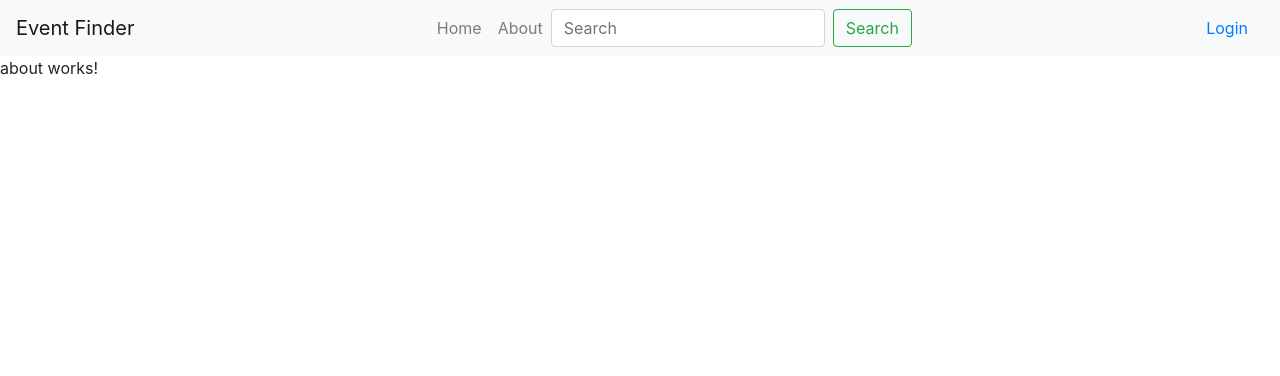
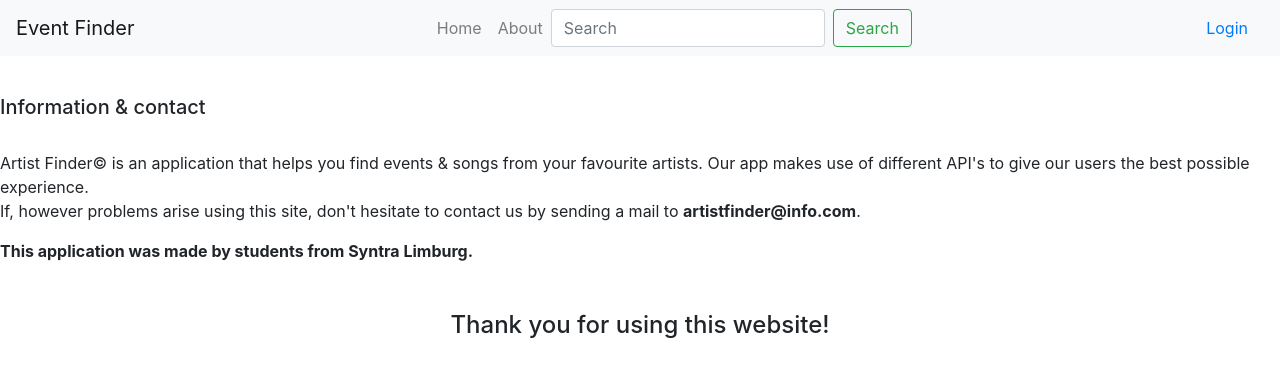
Before and after one commit to Michaelrolle/EventFinder, an Angular app: page /about in a window 1280 px wide. Shown: the top 376 px of the page. Built offline with nearby package versions, Linux system fonts and the light colour scheme.

Commit message:
About info toegevoegd.

```diff
--- a/package.json
+++ b/package.json
@@ -25,13 +25,13 @@
     "zone.js": "~0.9.1"
   },
   "devDependencies": {
-    "@angular-devkit/build-angular": "~0.803.23",
+    "@angular-devkit/build-angular": "^0.803.24",
     "@angular/cli": "~8.3.23",
     "@angular/compiler-cli": "~8.2.14",
     "@angular/language-service": "~8.2.14",
-    "@types/node": "~8.9.4",
     "@types/jasmine": "~3.3.8",
     "@types/jasminewd2": "~2.0.3",
+    "@types/node": "~8.9.4",
     "codelyzer": "^5.0.0",
     "jasmine-core": "~3.4.0",
     "jasmine-spec-reporter": "~4.2.1",
--- a/src/app/about/about.component.html
+++ b/src/app/about/about.component.html
@@ -1 +1,14 @@
-<p>about works!</p>
+<div>
+<h5 style="padding-top: 3ch;">Information & contact</h5>
+<br>
+<p>Artist Finder©  is an application that helps you find events & songs from your favourite artists.
+    Our app makes use of different API's to give our users the best possible experience.<br>
+If, however problems arise using this site,
+don't hesitate to contact us by sending a mail to <b>artistfinder@info.com</b>.</p>
+
+<b>This application was made by students from Syntra Limburg.</b>
+<br>
+<br>
+<br>
+<h4 style="text-align: center;">Thank you for using this website!</h4>
+</div>
--- a/src/app/app.component.html
+++ b/src/app/app.component.html
@@ -7,7 +7,7 @@
     </button>
 
     <div class="navbar-nav">
-      <a routerLink="home" class="nav-item nav-link">Home</a>
+      <a routerLink="zoek" class="nav-item nav-link">Home</a>
       <a routerLink="about" class="nav-item nav-link">About</a>
       <form class="form-inline">
         <input class="form-control mr-sm-2" type="search" placeholder="Search" aria-label="Search">
```
